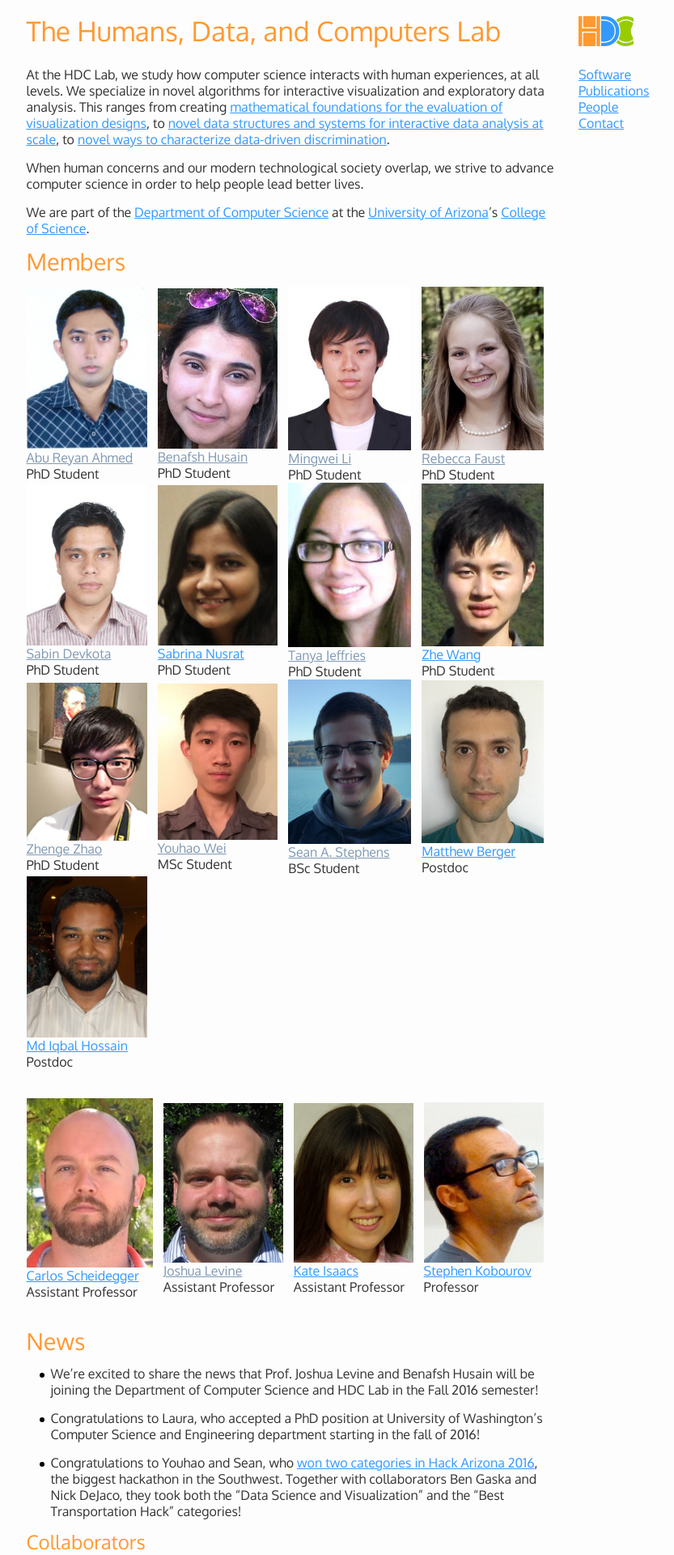
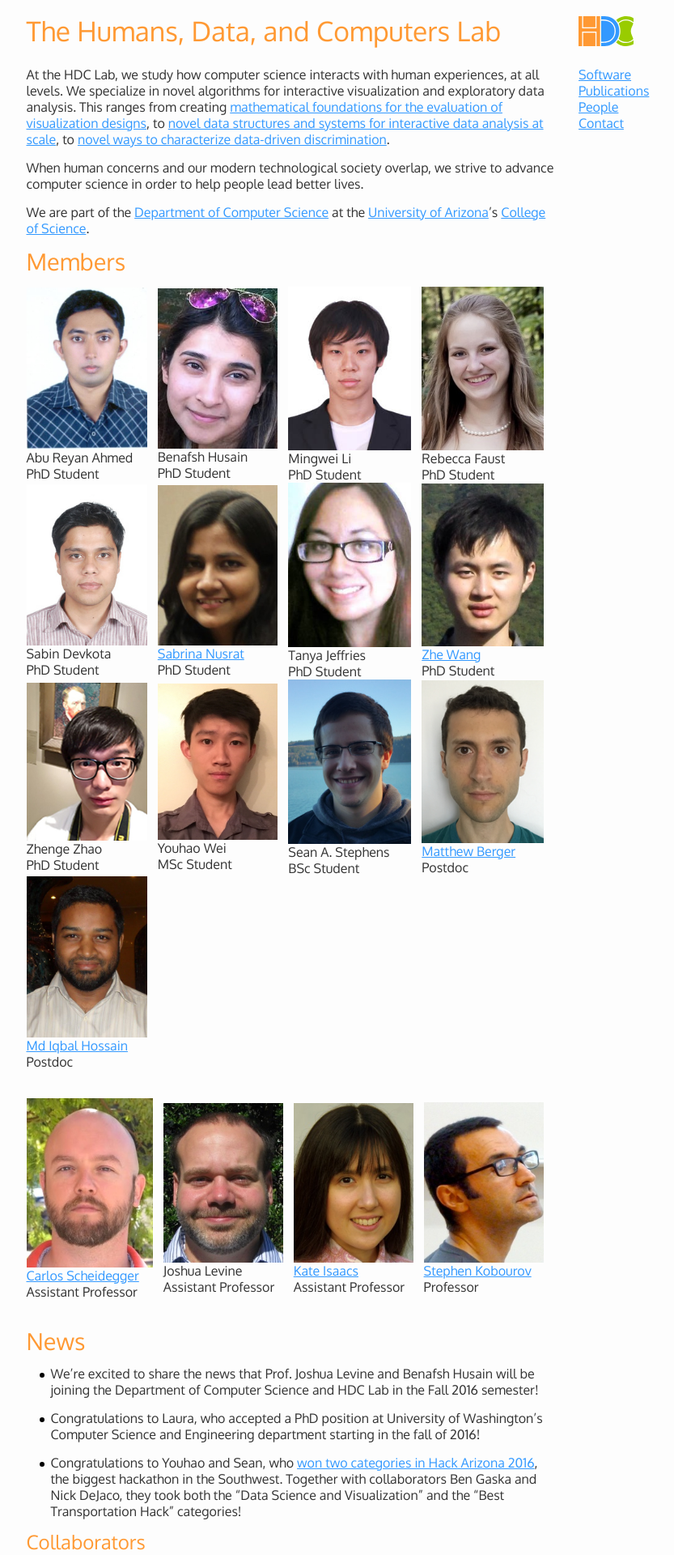
Before and after one commit to hdc-arizona/hdc-arizona.github.io, a Jekyll site: the page built from index.md, in a window 1280 px wide. Shown: the top 1920 px of the page at 81% size, without its empty margins (135-968 px from the left). Built offline with Jekyll 4.4.1, drawn with Linux system fonts in a browser that asks for light colours.

Commit message:
don't include links to webpages if member.website is not populated

```diff
--- a/index.md
+++ b/index.md
@@ -29,7 +29,12 @@ We are part of the
 
 {% tablerow member in students cols:4 %}
   <img src="{{ member.photo | default: 'headshots/placeholder.png' }}" alt="{{ member.name }}"><br>
-  <a href="{{ member.website }}">{{ member.name }}</a><br>
+  {% if member.website %}
+    <a href="{{ member.website }}">{{ member.name }}</a>
+  {% else %}
+    {{ member.name }}
+  {% endif %}
+  <br>
   {{ member.role }}
   <td width="2%"></td>
 {% endtablerow %}
@@ -42,7 +47,12 @@ We are part of the
 {% assign faculty = site.faculty | sort:'name' | sort_by_index: 'role', faculty_order %}
 {% tablerow member in faculty cols:4 %}
   <img src="{{ member.photo | default: 'headshots/placeholder.png' }}" alt="{{ member.name }}"><br>
-  <a href="{{ member.website }}">{{ member.name }}</a><br>
+  {% if member.website %}
+    <a href="{{ member.website }}">{{ member.name }}</a>
+  {% else %}
+    {{ member.name }}
+  {% endif %}
+  <br>
   {{ member.role }}
   <td width="2%"></td>
 {% endtablerow %}
```
